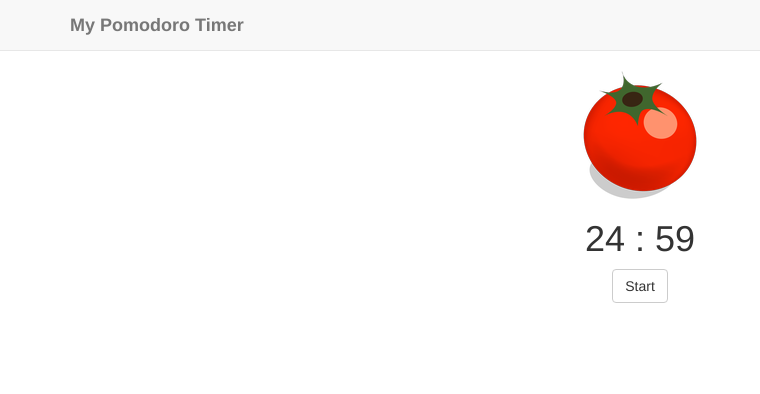
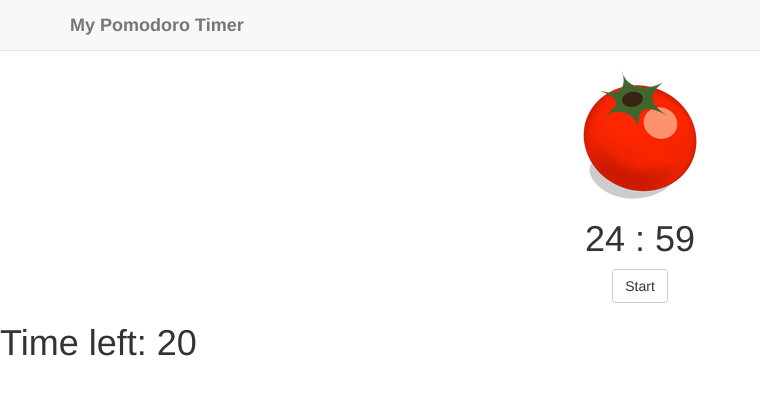
Before and after one commit to tomaleksp/learning-angular2, an Angular app: page / in a window 1280 px wide. Shown: the top 394 px of the page, without its empty margins (0-760 px from the left). Built offline with nearby package versions, Linux system fonts and the light colour scheme.

Commit message:
communication between parent-child via properties (@Input())

```diff
--- a/src/app/app.module.ts
+++ b/src/app/app.module.ts
@@ -5,11 +5,13 @@ import { FormsModule } from '@angular/forms';
 import { HttpModule } from '@angular/http';
 
 //import { AppComponent } from './app/app.component';
+import { CountdownComponent } from './countdown/countdown';
 import { PomodoroTimerComponent } from './pomodoro-timer/pomodoro-timer';
 
 @NgModule({
   declarations: [
     //AppComponent,
+    CountdownComponent,
     PomodoroTimerComponent
   ],
   imports: [
@@ -20,6 +22,7 @@ import { PomodoroTimerComponent } from './pomodoro-timer/pomodoro-timer';
   providers: [],
   bootstrap: [
     //AppComponent,
-    PomodoroTimerComponent]
+    PomodoroTimerComponent
+    ]
 })
 export class AppModule { }
--- /dev/null
+++ b/src/app/countdown/countdown.ts
@@ -0,0 +1,21 @@
+import { Component, Input } from '@angular/core'
+
+@Component({
+    selector: 'countdown',
+    template: '<h1>Time left: {{ seconds }}</h1>'
+})
+export class CountdownComponent{
+    @Input() seconds: number; // from parent component
+    intervalId: any; //number?
+
+    constructor(){
+        console.log(this.seconds);
+        this.intervalId = setInterval(() => this.tick(), 1000);
+    }
+
+    private tick(): void {
+        if(--this.seconds < 1){
+            clearInterval(this.intervalId);
+        }
+    }
+}
--- a/src/app/pomodoro-timer/pomodoro-timer.ts
+++ b/src/app/pomodoro-timer/pomodoro-timer.ts
@@ -9,6 +9,9 @@ import { Component } from '@angular/core';
             <p>
                 <button class='btn btn-default' (click)="togglePause()"> {{ buttonLabel }} </button>
             </p>
+        </div>
+        <div>
+            <countdown [seconds]="25">!!</countdown>
         </div>
     `
 })
--- a/src/index.html
+++ b/src/index.html
@@ -21,7 +21,11 @@
     </div>
   </nav>
 
-  <pomodoro-timer>Loading timer...</pomodoro-timer>
+  <div class="row">
+    <div class="col-md-12">
+      <pomodoro-timer>Loading timer...</pomodoro-timer>
+    </div>
+  </div>
 </body>
 
 </html>
```
